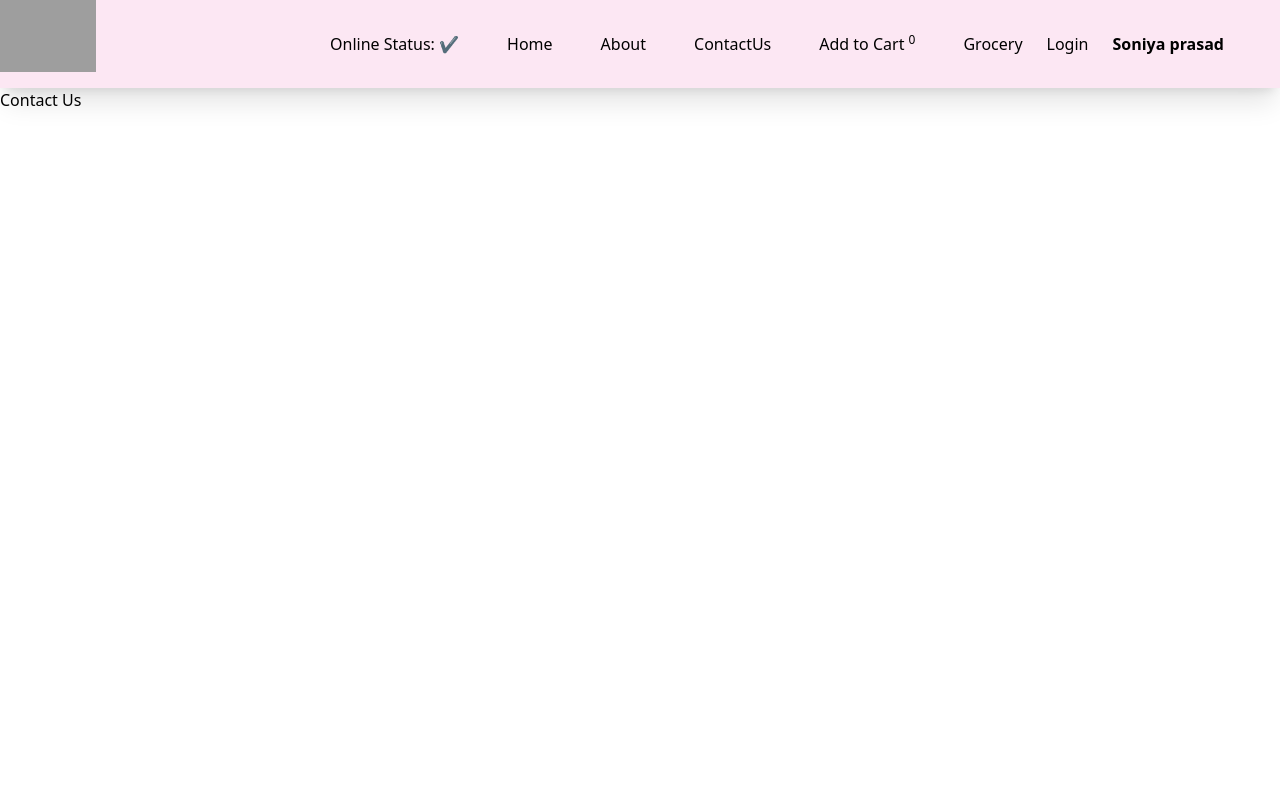
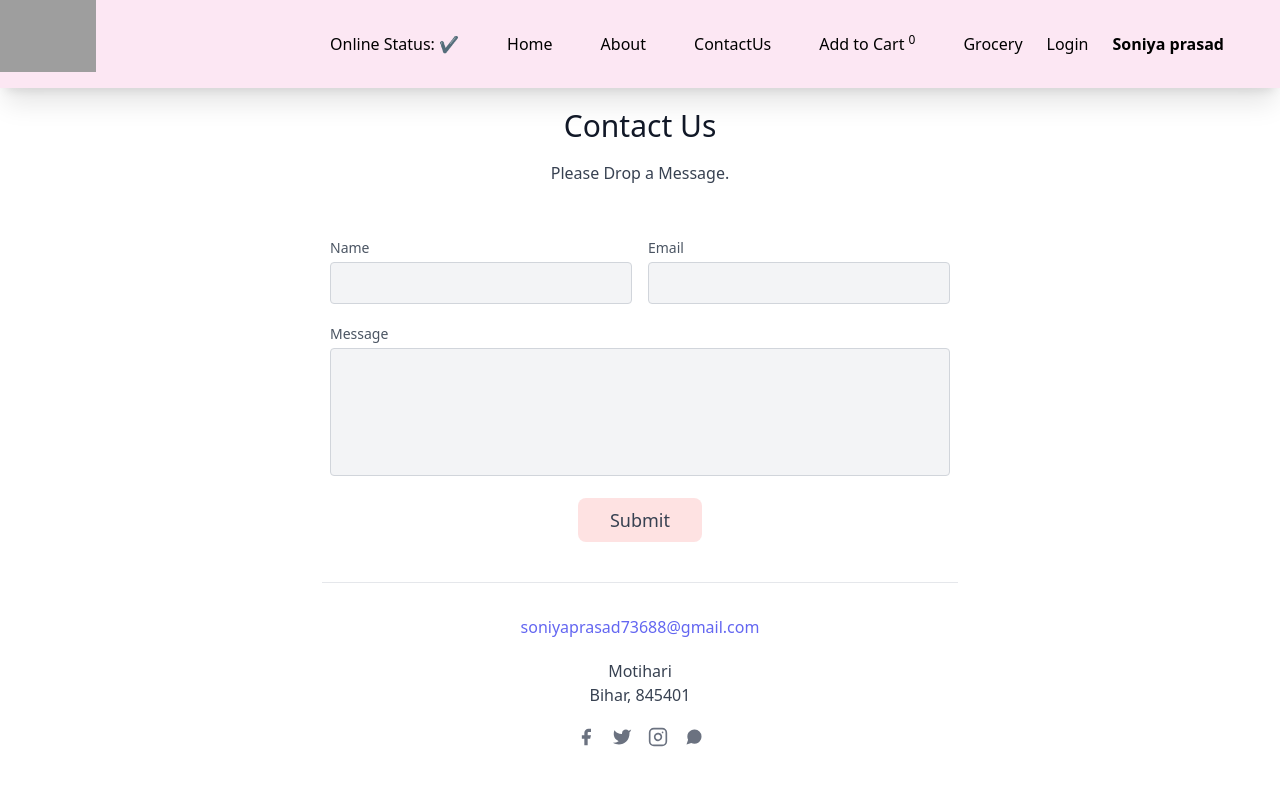
Before and after one commit to soniyaprasad77/FoodOrderingWebsite, a React (Vite) app: page /contact in a window 1280 px wide. Shown: the top 786 px of the page. Built offline with nearby package versions, Linux system fonts and the light colour scheme; grey boxes are pictures that could not be loaded.

Commit message:
Style: ContactUs

```diff
--- a/src/components/Body.js
+++ b/src/components/Body.js
@@ -30,7 +30,7 @@
       const restaurants =
         jsonData.data?.cards[1]?.card?.card?.gridElements?.infoWithStyle
           ?.restaurants;
-
+          console.log(restaurants);
       if (restaurants) {
         setResList(restaurants);
         setFilteredResList(restaurants);
@@ -49,15 +49,13 @@
   const onlineStatus = useOnlineStatus();
   if (onlineStatus === false)
     return <h1>You are Offline, Please check your internet connectivity</h1>;
-  console.log(resList);
   return resList.length === 0 ? (
-    <>
-      {error ? (
+    error ? (
       <div
         style={{
           color: "red",
           margin: "10px 0",
-            fontSize: "50px",
+          fontSize: "30px",
           display: "flex",
           justifyContent: "center",
           alignItems: "center",
@@ -67,8 +65,7 @@
       </div>
     ) : (
       <ShimmerUI />
-      )}
-    </>
+    )
   ) : (
     <>
       <div className="body-container p-4 m-4 ">
--- a/src/components/Contact.js
+++ b/src/components/Contact.js
@@ -1,12 +1,141 @@
-import React from 'react';
+import React from "react";
 
-const Contact = () => {
-
-return (
-    <>
-    <h1>Contact Us</h1>
-    </>
-)
+function Contact() {
+  return (
+    <div>
+      <section className="text-gray-700 body-font relative">
+        <div className="container px-5 py-5 mx-auto">
+          <div className="flex flex-col text-center w-full mb-12">
+            <h1 className="sm:text-3xl text-2xl font-medium title-font mb-4 text-gray-900">
+              Contact Us
+            </h1>
+            <p className="lg:w-2/3 mx-auto leading-relaxed text-base">
+              Please Drop a Message.
+            </p>
+          </div>
+          <div className="lg:w-1/2 md:w-2/3 mx-auto">
+            <div className="flex flex-wrap -m-2">
+              <div className="p-2 w-1/2">
+                <div className="relative">
+                  <label for="name" className="leading-7 text-sm text-gray-600">
+                    Name
+                  </label>
+                  <input
+                    type="text"
+                    id="name"
+                    name="name"
+                    className="w-full bg-gray-100 rounded border border-gray-300 focus:border-indigo-500 text-base outline-none text-gray-700 py-1 px-3 leading-8 transition-colors duration-200 ease-in-out"
+                  />
+                </div>
+              </div>
+              <div className="p-2 w-1/2">
+                <div className="relative">
+                  <label
+                    for="email"
+                    className="leading-7 text-sm text-gray-600"
+                  >
+                    Email
+                  </label>
+                  <input
+                    type="email"
+                    id="email"
+                    name="email"
+                    className="w-full bg-gray-100 rounded border border-gray-300 focus:border-indigo-500 text-base outline-none text-gray-700 py-1 px-3 leading-8 transition-colors duration-200 ease-in-out"
+                  />
+                </div>
+              </div>
+              <div className="p-2 w-full">
+                <div className="relative">
+                  <label
+                    for="message"
+                    className="leading-7 text-sm text-gray-600"
+                  >
+                    Message
+                  </label>
+                  <textarea
+                    id="message"
+                    name="message"
+                    className="w-full bg-gray-100 rounded border border-gray-300 focus:border-indigo-500 h-32 text-base outline-none text-gray-700 py-1 px-3 resize-none leading-6 transition-colors duration-200 ease-in-out"
+                  ></textarea>
+                </div>
+              </div>
+              <div className="p-2 w-full">
+                <button className="flex mx-auto  bg-red-100 rounded-lg border-0 py-2 px-8 focus:outline-none text-lg hover:bg-red-300">
+                  Submit
+                </button>
+              </div>
+              <div className="p-2 w-full pt-8 mt-8 border-t border-gray-200 text-center">
+                <a className="text-indigo-500">soniyaprasad73688@gmail.com</a>
+                <p className="leading-normal my-5">
+                  Motihari
+                  <br />
+                  Bihar, 845401
+                </p>
+                <span className="inline-flex">
+                  <a href="https://www.facebook.com/soniya.prasad.589" className="text-gray-500">
+                    <svg
+                      fill="currentColor"
+                      stroke-linecap="round"
+                      stroke-linejoin="round"
+                      stroke-width="2"
+                      className="w-5 h-5"
+                      viewBox="0 0 24 24"
+                    >
+                      <path d="M18 2h-3a5 5 0 00-5 5v3H7v4h3v8h4v-8h3l1-4h-4V7a1 1 0 011-1h3z"></path>
+                    </svg>
+                  </a>
+                  <a href="https://twitter.com/prasad_soniya" className="ml-4 text-gray-500">
+                    <svg
+                      fill="currentColor"
+                      stroke-linecap="round"
+                      stroke-linejoin="round"
+                      stroke-width="2"
+                      className="w-5 h-5"
+                      viewBox="0 0 24 24"
+                    >
+                      <path d="M23 3a10.9 10.9 0 01-3.14 1.53 4.48 4.48 0 00-7.86 3v1A10.66 10.66 0 013 4s-4 9 5 13a11.64 11.64 0 01-7 2c9 5 20 0 20-11.5a4.5 4.5 0 00-.08-.83A7.72 7.72 0 0023 3z"></path>
+                    </svg>
+                  </a>
+                  <a className="ml-4 text-gray-500">
+                    <svg
+                      fill="none"
+                      stroke="currentColor"
+                      stroke-linecap="round"
+                      stroke-linejoin="round"
+                      stroke-width="2"
+                      className="w-5 h-5"
+                      viewBox="0 0 24 24"
+                    >
+                      <rect
+                        width="20"
+                        height="20"
+                        x="2"
+                        y="2"
+                        rx="5"
+                        ry="5"
+                      ></rect>
+                      <path d="M16 11.37A4 4 0 1112.63 8 4 4 0 0116 11.37zm1.5-4.87h.01"></path>
+                    </svg>
+                  </a>
+                  <a className="ml-4 text-gray-500">
+                    <svg
+                      fill="currentColor"
+                      stroke-linecap="round"
+                      stroke-linejoin="round"
+                      stroke-width="2"
+                      className="w-5 h-5"
+                      viewBox="0 0 24 24"
+                    >
+                      <path d="M21 11.5a8.38 8.38 0 01-.9 3.8 8.5 8.5 0 01-7.6 4.7 8.38 8.38 0 01-3.8-.9L3 21l1.9-5.7a8.38 8.38 0 01-.9-3.8 8.5 8.5 0 014.7-7.6 8.38 8.38 0 013.8-.9h.5a8.48 8.48 0 018 8v.5z"></path>
+                    </svg>
+                  </a>
+                </span>
+              </div>
+            </div>
+          </div>
+        </div>
+      </section>
+    </div>
+  );
 }
-
 export default Contact;
```
Lines whose indentation alone changed are shown as unchanged.
